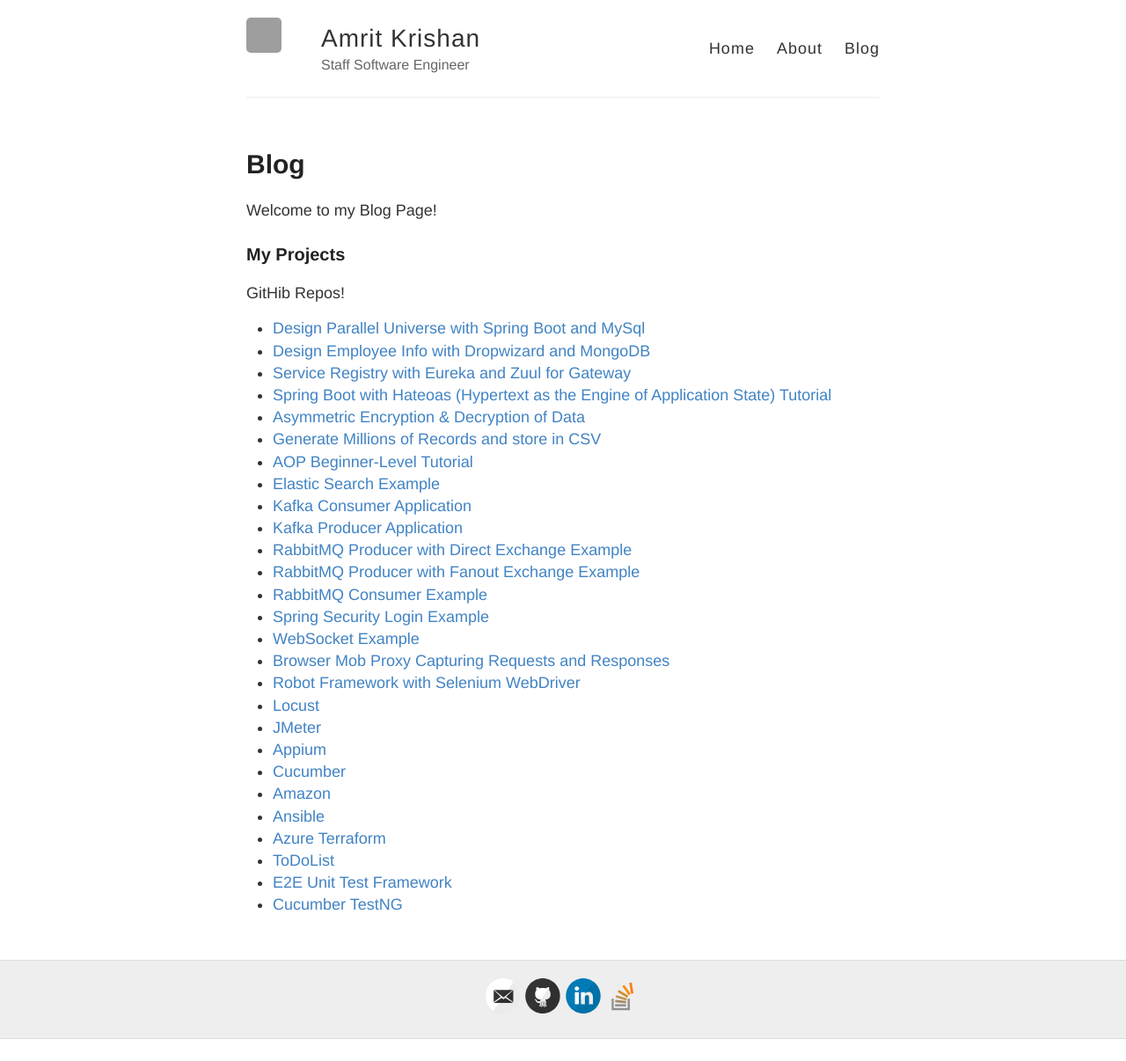
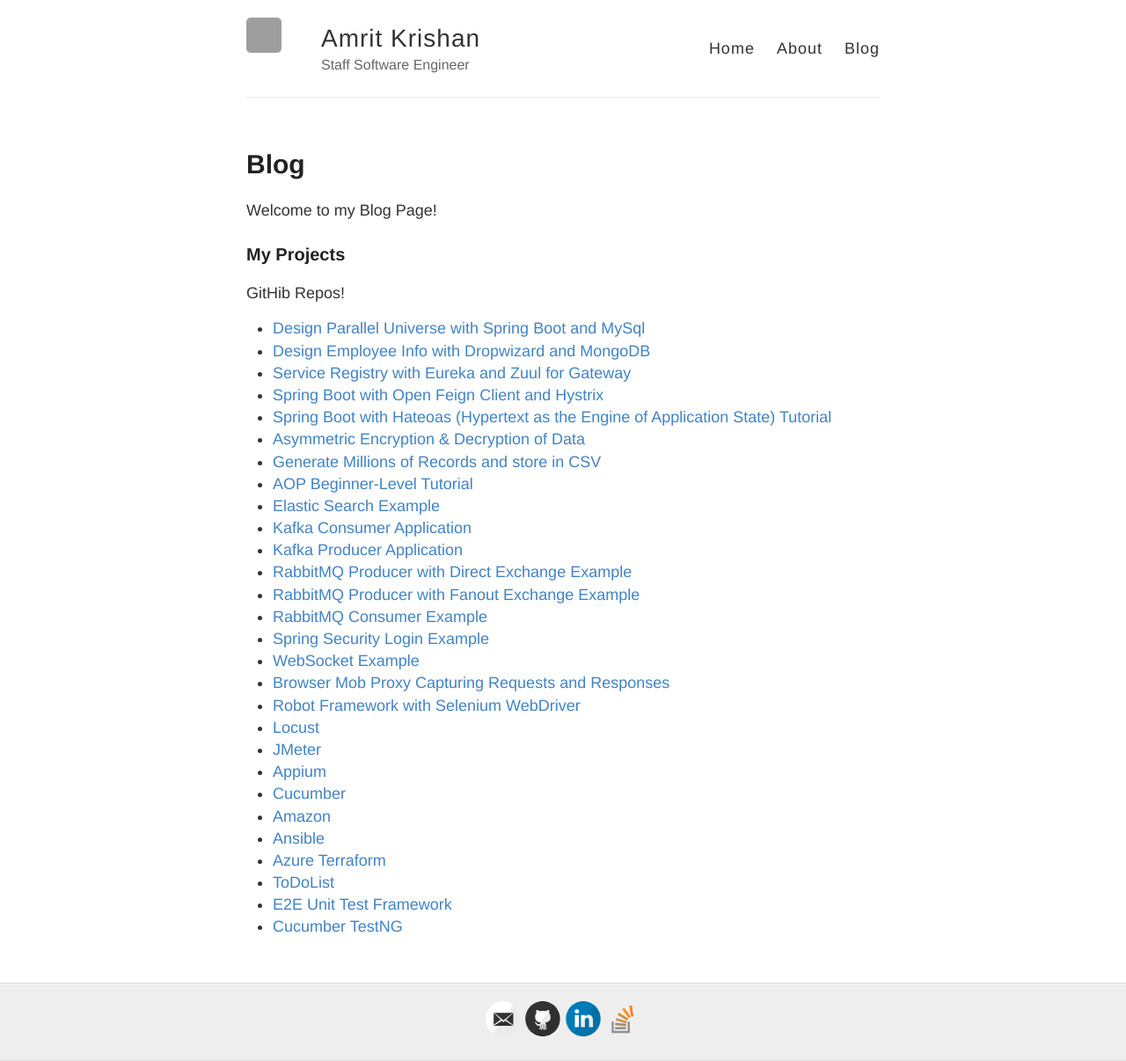
Before and after one commit to amritkrishan/amritkrishan.github.io, a Jekyll site: the page built from blog.md, in a window 1280 px wide. Shown: the whole page at 88% size. Built offline with Jekyll 4.4.1, drawn with Linux system fonts in a browser that asks for light colours; before the commit the page ends 1181 px from its top, so only the background shows below that; grey boxes are pictures that could not be loaded.

Commit message:
Update blog.md

```diff
--- a/blog.md
+++ b/blog.md
@@ -14,6 +14,7 @@ GitHib Repos!
 	<li><a href="https://github.com/amritkrishan/ParallelUniverse">Design Parallel Universe with Spring Boot and MySql</a></li>
 	<li><a href="https://github.com/amritkrishan/DropwizardMongoDB">Design Employee Info with Dropwizard and MongoDB</a></li>
 	<li><a href="https://github.com/amritkrishan/config">Service Registry with Eureka and Zuul for Gateway</a></li>
+	<li><a href="https://github.com/amritkrishan/open-feign-hystrix">Spring Boot with Open Feign Client and Hystrix</a></li>
 	<li><a href="https://github.com/amritkrishan/hateoas">Spring Boot with Hateoas (Hypertext as the Engine of Application State) Tutorial</a></li>
 	<li><a href="https://github.com/amritkrishan/AESExample">Asymmetric Encryption & Decryption of Data</a></li>
 	<li><a href="https://github.com/amritkrishan/datagen">Generate Millions of Records and store in CSV</a></li>
```
